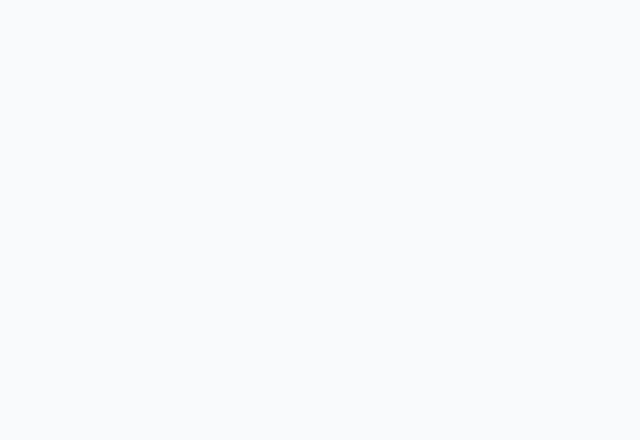
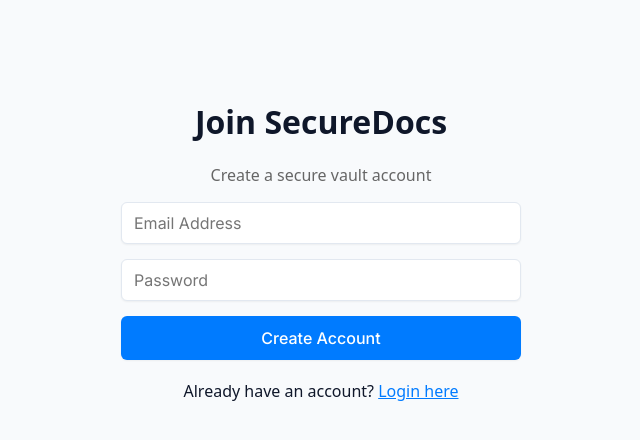
Before and after one commit to BalaChennaReddy-Dev/securedocs, a React (Vite) app in the folder frontend/: page /register in a window 1280 px wide. Before the commit this address had no page. Shown: the top 440 px of the page, without its empty margins (319-959 px from the left). Built offline with nearby package versions, Linux system fonts and the light colour scheme.

Commit message:
added register section

```diff
--- a/frontend/src/App.jsx
+++ b/frontend/src/App.jsx
@@ -1,7 +1,8 @@
 import { BrowserRouter as Router, Routes, Route, Navigate } from 'react-router-dom';
 import Login from './components/Login';
 import Dashboard from './components/Dashboard';
-import Audit from './components/Audit'; // <-- Uncomment this
+import Audit from './components/Audit';
+import Register from './components/Register';
 
 export default function App() {
   return (
@@ -10,6 +11,7 @@
         <Route path="/" element={<Navigate to="/login" />} />
         <Route path="/login" element={<Login />} />
         <Route path="/dashboard" element={<Dashboard />} />
+        <Route path="/register" element={<Register />} />
         <Route path="/audit" element={<Audit />} />
       </Routes>
     </Router>
--- a/frontend/src/components/Login.jsx
+++ b/frontend/src/components/Login.jsx
@@ -1,4 +1,5 @@
 import { useState } from 'react';
+import { Link } from 'react-router-dom';
 import { useNavigate } from 'react-router-dom';
 import api from '../api';
 
@@ -56,6 +57,12 @@
           Authenticate
         </button>
       </form>
+      {error && <p style={{ color: 'red', marginTop: '15px' }}>{error}</p>}
+
+      {/* ADD THIS NEW PARAGRAPH */}
+      <p style={{ marginTop: '20px' }}>
+        Don't have an account? <Link to="/register" style={{ color: '#007bff' }}>Register here</Link>
+      </p>
     </div>
   );
 }
--- /dev/null
+++ b/frontend/src/components/Register.jsx
@@ -0,0 +1,57 @@
+import { useState } from 'react';
+import { useNavigate, Link } from 'react-router-dom';
+import api from '../api';
+
+export default function Register() {
+  const [email, setEmail] = useState('');
+  const [password, setPassword] = useState('');
+  const [error, setError] = useState('');
+  const navigate = useNavigate();
+
+  const handleRegister = async (e) => {
+    e.preventDefault();
+    try {
+      // We automatically assign the 'Owner' role so they have full upload/sharing rights
+      await api.post('/auth/register', { email, password, role: 'Owner' });
+      navigate('/login');
+    } catch (err) {
+      setError(err.response?.data?.message || 'Registration failed');
+    }
+  };
+
+  return (
+    <div style={{ maxWidth: '400px', margin: '100px auto', fontFamily: 'system-ui', textAlign: 'center' }}>
+      <h1>Join SecureDocs</h1>
+      <p style={{ color: '#666' }}>Create a secure vault account</p>
+
+      <form onSubmit={handleRegister} style={{ display: 'flex', flexDirection: 'column', gap: '15px' }}>
+        <input
+          type="email"
+          placeholder="Email Address"
+          value={email}
+          onChange={(e) => setEmail(e.target.value)}
+          required
+          style={{ padding: '10px', fontSize: '16px', borderRadius: '4px', border: '1px solid #ccc' }}
+        />
+        <input
+          type="password"
+          placeholder="Password"
+          value={password}
+          onChange={(e) => setPassword(e.target.value)}
+          required
+          minLength="6"
+          style={{ padding: '10px', fontSize: '16px', borderRadius: '4px', border: '1px solid #ccc' }}
+        />
+        <button type="submit" style={{ padding: '12px', background: '#007bff', color: '#fff', border: 'none', borderRadius: '4px', fontSize: '16px', cursor: 'pointer' }}>
+          Create Account
+        </button>
+      </form>
+
+      {error && <p style={{ color: 'red', marginTop: '15px' }}>{error}</p>}
+
+      <p style={{ marginTop: '20px' }}>
+        Already have an account? <Link to="/login" style={{ color: '#007bff' }}>Login here</Link>
+      </p>
+    </div>
+  );
+}
```
